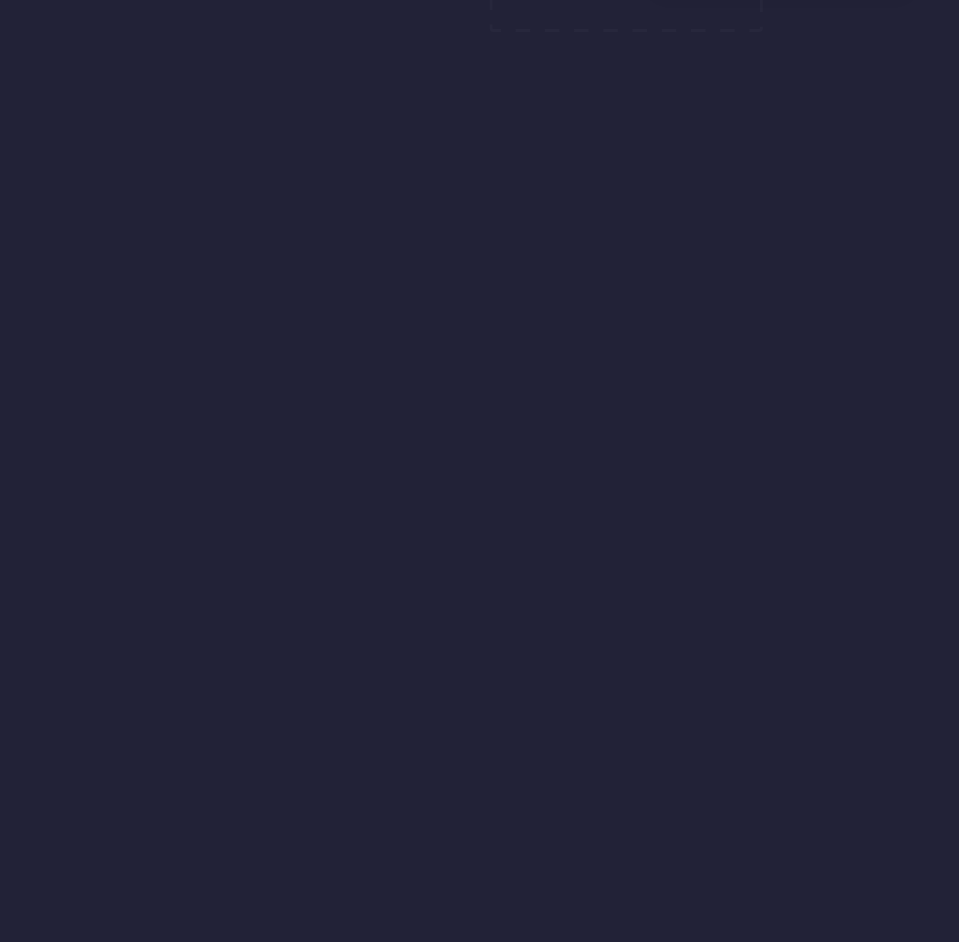
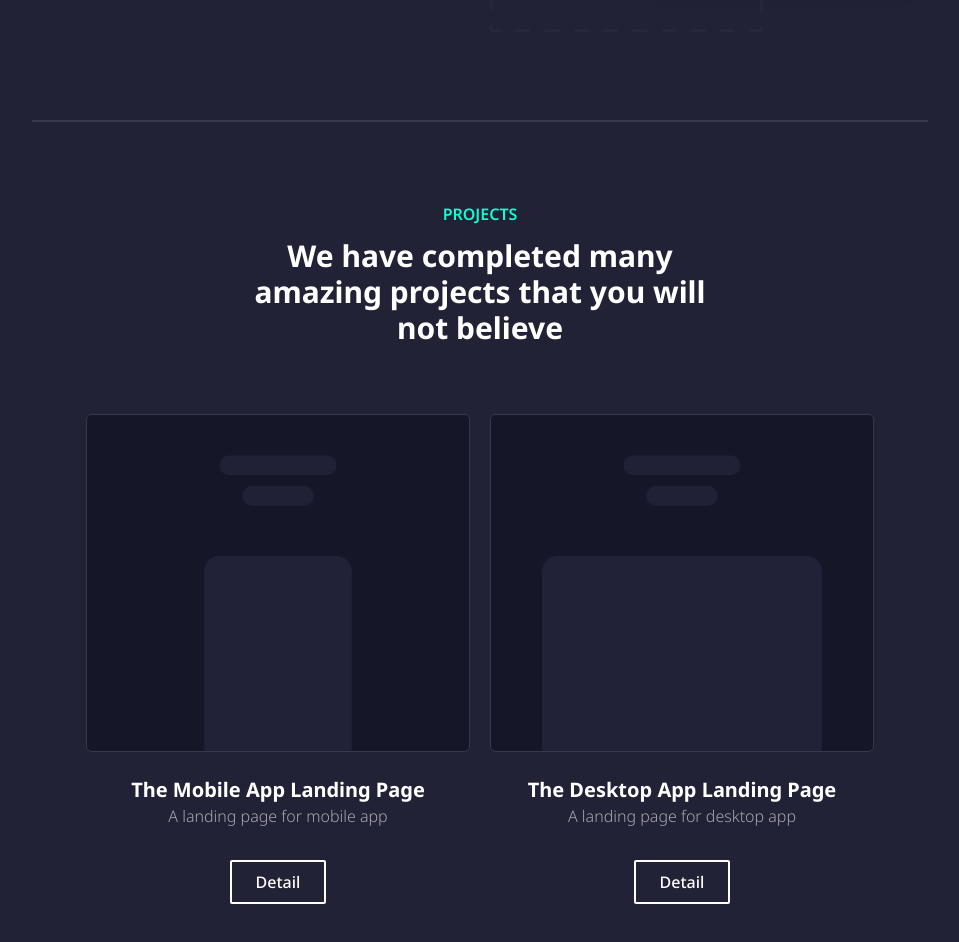
Before and after one commit to ahmdsk/CollosalLandingPage, a Next.js app: page / in a window 1280 px wide. Shown: the part 2040-2982 px from the top of the page, without its empty margins (160-1119 px from the left). Before the commit the page ends 2168 px from the top, so only its background shows below. Built offline with nearby package versions, Linux system fonts and the light colour scheme.

Commit message:
Add Projects Section

```diff
--- /dev/null
+++ b/src/components/ProjectCard.tsx
@@ -0,0 +1,21 @@
+import Image from "next/image";
+import Button from "./Button";
+
+interface Props {
+  title: string,
+  description: string,
+  image: string
+}
+
+export default function ProjectCard({ title, description, image }: Props) {
+  return (
+    <div className="flex flex-col justify-center">
+      <Image src={image} alt="Projects" width={50} height={50} className="rounded-md border border-white border-opacity-10 w-96" />
+      <div className="flex flex-col justify-center items-center py-6">
+        <h1 className="font-bold text-xl">{title}</h1>
+        <p className="font-light text-white text-opacity-60">{description}</p>
+        <Button text="Detail" className="border-2 border-white rounded-full mt-8" />
+      </div>
+    </div>
+  )
+}
--- /dev/null
+++ b/src/components/Projects.tsx
@@ -0,0 +1,17 @@
+import ProjectCard from "./ProjectCard";
+
+export default function Projects() {
+  return (
+    <div className="flex justify-center py-20 border-t-2 mt-6 border-white border-opacity-10">
+        <div className="flex flex-col justify-center items-center text-center">
+            <h3 className="text-[#16FCD2] font-semibold text-base">PROJECTS</h3>
+            <h1 className="font-bold text-3xl pt-3 pb-5 w-[500px]">We have completed many amazing projects that you will not believe</h1>
+
+            <div className="flex flex-wrap gap-5 justify-center pt-12">
+                <ProjectCard title="The Mobile App Landing Page" description="A landing page for mobile app" image="/collosal/ProjectMobile.svg" />
+                <ProjectCard title="The Desktop App Landing Page" description="A landing page for desktop app" image="/collosal/ProjectDesktop.svg" />
+            </div>
+        </div>
+    </div>
+  )
+}
--- a/src/pages/index.tsx
+++ b/src/pages/index.tsx
@@ -1,4 +1,5 @@
 import OurTeam from '@/components/OurTeam'
+import Projects from '@/components/Projects'
 import Head from 'next/head'
 import Card from '../components/Card'
 import CardWrapper from '../components/CardWrapper'
@@ -30,6 +31,8 @@ export default function Home() {
 
       <WorksSection />
       <OurTeam />
+
+      <Projects />
     </>
   )
 }
```
Also changed, not shown: public/collosal/ProjectDesktop.svg (added), public/collosal/ProjectMobile.svg (added).
